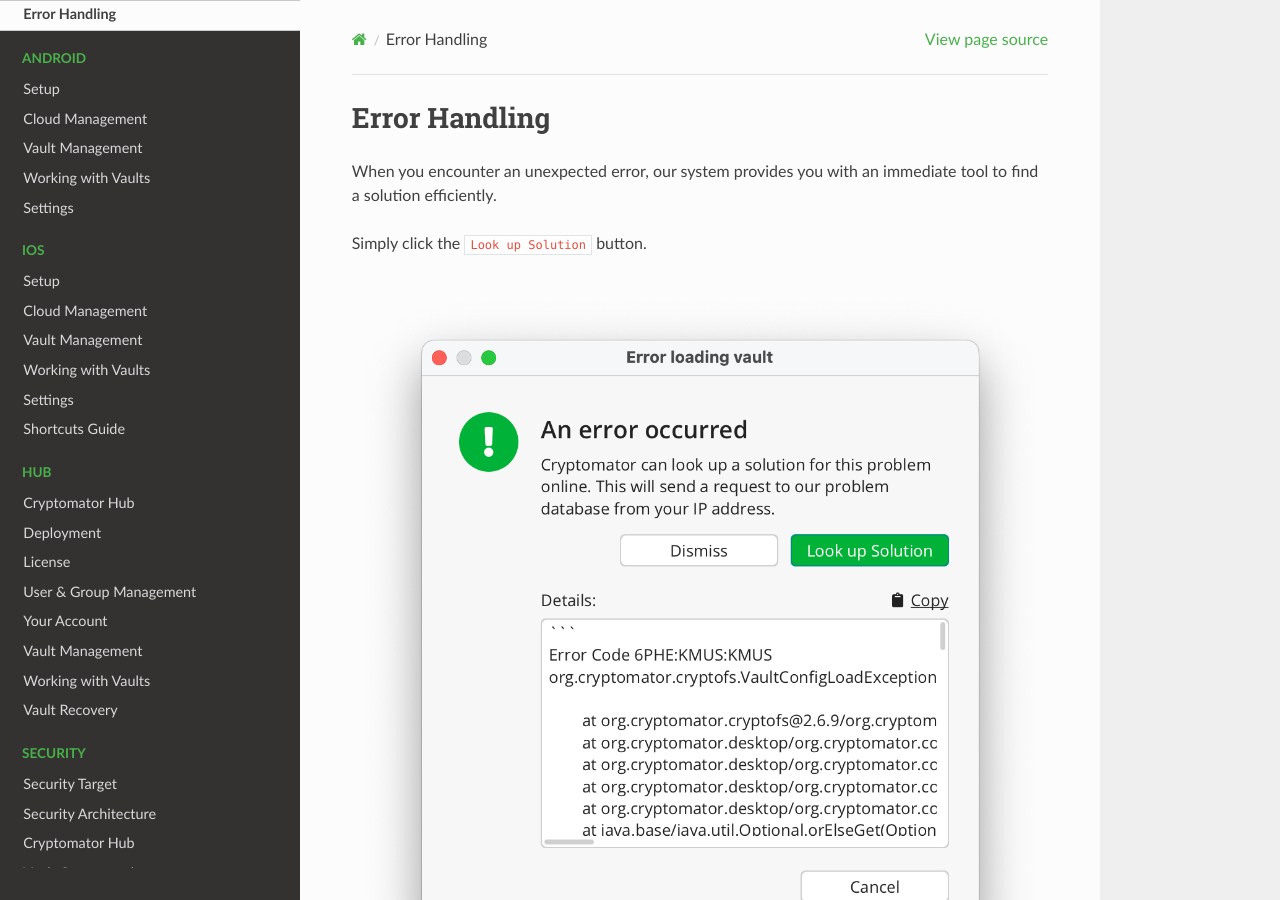
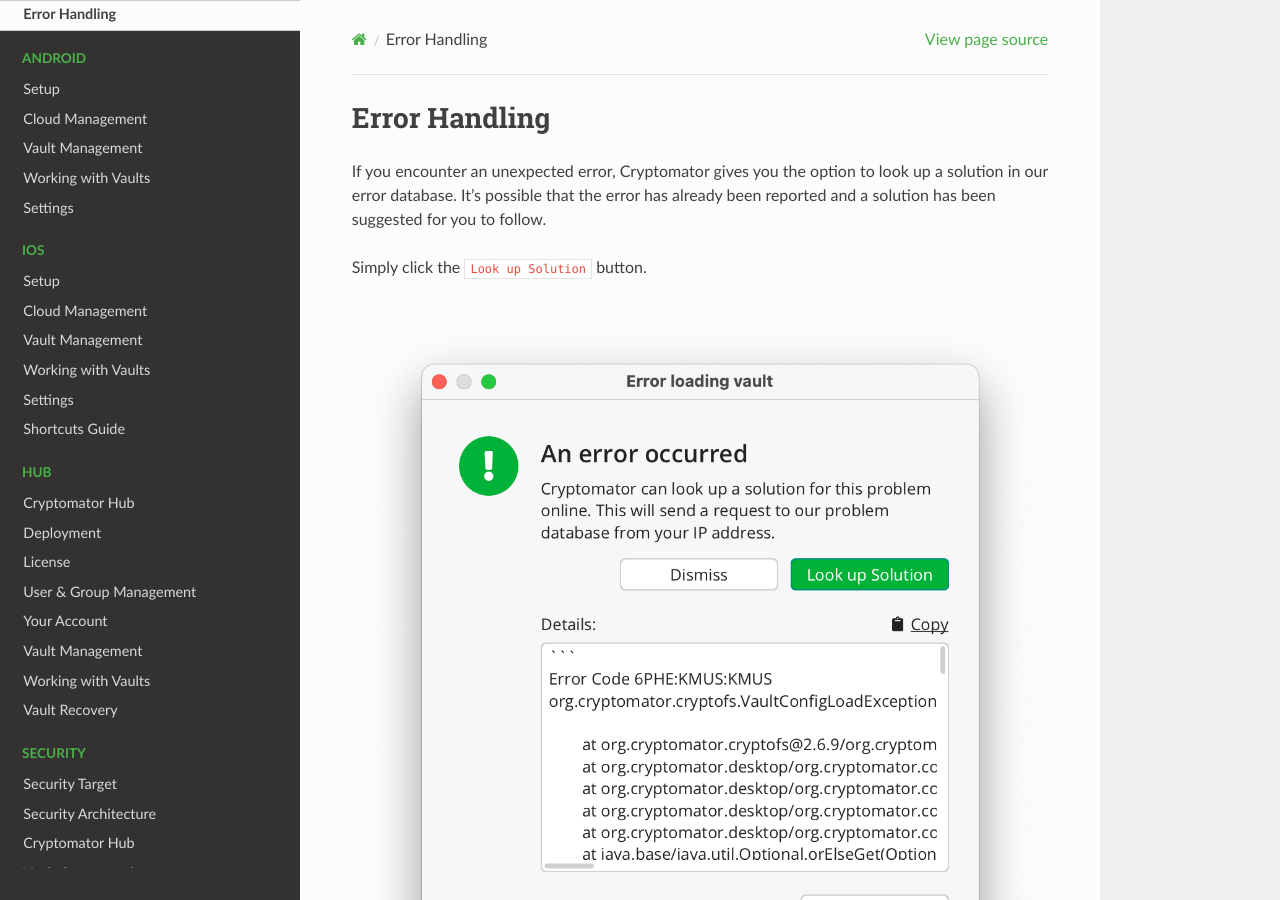
Before and after one commit to cryptomator/docs, a Sphinx documentation site: the page built from source/desktop/error-handling.rst, in a window 1280 px wide and 900 px high. Built offline with Sphinx 7.4.7 and the Read the Docs theme 2.0.0, drawn with Linux system fonts in a browser that asks for light colours.

Commit message:
Update source/desktop/error-handling.rst
Co-authored-by: Tobias Hagemann <tobias.hagemann@gmail.com>

```diff
--- a/source/desktop/error-handling.rst
+++ b/source/desktop/error-handling.rst
@@ -1,7 +1,7 @@
 Error Handling
 =============
 
-When you encounter an unexpected error, our system provides you with an immediate tool to find a solution efficiently.
+If you encounter an unexpected error, Cryptomator gives you the option to look up a solution in our error database. It's possible that the error has already been reported and a solution has been suggested for you to follow.
 
 Simply click the ``Look up Solution`` button.
 
```
